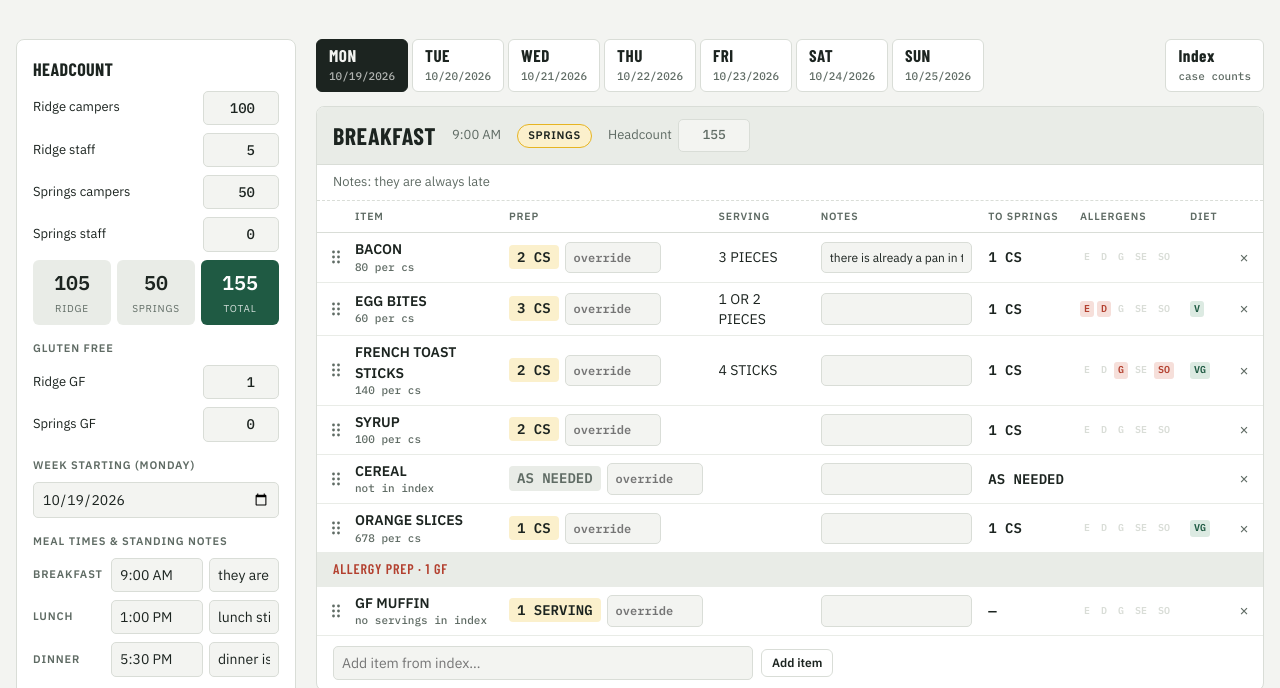
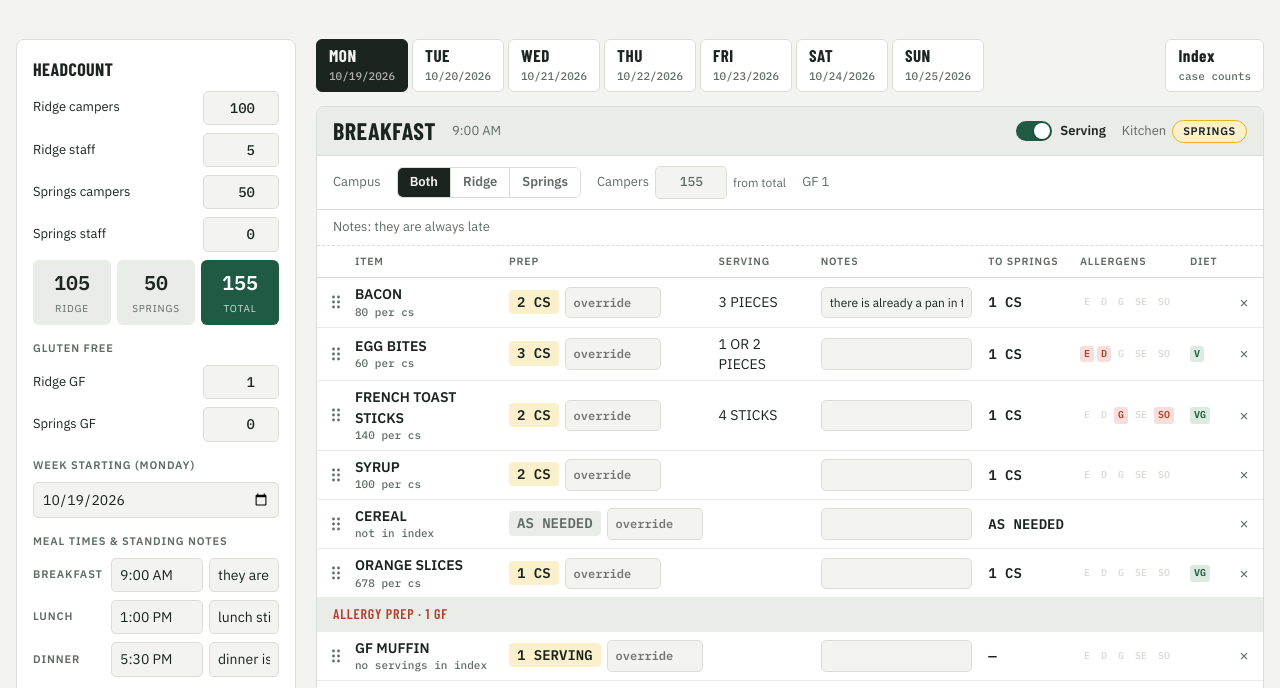
Before and after one commit to Crowders-Camps/kitchen-prep, a plain HTML site: page index.html in a window 1280 px wide. Shown: the part 81-769 px from the top of the page. Drawn offline with nearby package versions, Linux system fonts and the light colour scheme.

Commit message:
Add per-meal campus selector, camper override, and meal on/off
Co-Authored-By: Claude Opus 5.5 <noreply@anthropic.com>
Claude-Session: https://claude.ai/code/session_014NCR4NdEBMZfKZ8mGRJeZe

```diff
--- a/index.html
+++ b/index.html
@@ -114,6 +114,25 @@ tr.sub td{background:var(--soft);font-family:var(--f-display);text-transform:upp
 .idxtable td input{width:80px}
 .idxtable td.sm{font-family:var(--f-mono);font-size:12px;color:var(--muted)}
 .idxtable tr.edited td.item{color:var(--flag)}
+.tbar{display:flex;flex-wrap:wrap;align-items:center;gap:8px 16px;padding:10px 16px;border-bottom:1px solid var(--line)}
+.seg{display:inline-flex;border:1px solid var(--line);border-radius:6px;overflow:hidden}
+.seg button{border:none;background:var(--panel);padding:5px 12px;cursor:pointer;font-size:13px;font-weight:600;color:var(--muted)}
+.seg button+button{border-left:1px solid var(--line)}
+.seg button[aria-checked=true]{background:var(--ink);color:var(--bg)}
+.hint{font-size:12px;color:var(--muted)}
+input.is-ovr{border-color:var(--flag);background:var(--flag-soft)}
+.switch{display:inline-flex;align-items:center;gap:8px;cursor:pointer;margin-left:auto;font-size:13px;font-weight:600}
+.switch input{position:absolute;opacity:0;width:1px;height:1px}
+.switch .track{width:36px;height:20px;border-radius:999px;background:var(--line);position:relative;transition:background .15s}
+.switch .track::after{content:"";position:absolute;top:2px;left:2px;width:16px;height:16px;border-radius:50%;background:var(--panel);box-shadow:0 1px 2px rgba(0,0,0,.3);transition:transform .15s}
+.switch input:checked+.track{background:var(--pine)}
+.switch input:checked+.track::after{transform:translateX(16px)}
+.switch input:focus-visible+.track{outline:2px solid var(--mustard);outline-offset:2px}
+.ticket.off{opacity:.75;border-style:dashed}
+.ticket.off .thead{border-bottom:none;background:transparent}
+.ticket.off h3{color:var(--muted);text-decoration:line-through}
+.moff{font-style:normal;font-family:var(--f-mono);font-size:11px;color:var(--flag);margin-left:4px}
+.tab.alloff b{color:var(--muted);text-decoration:line-through}
 .gripc{width:28px;padding-right:0}
 .grip{border:none;background:none;color:var(--muted);cursor:grab;padding:6px 6px;border-radius:4px;touch-action:none;display:flex;align-items:center}
 .grip:hover{color:var(--ink);background:var(--soft)}
@@ -213,7 +232,7 @@ function defaults(){
   return {counts:{rg:100,rs:5,sg:50,ss:0,gfr:1,gfs:0}, week:mondayOf(new Date()),
     times:{BREAKFAST:'9:00 AM',LUNCH:'1:00 PM',DINNER:'5:30 PM'},
     notes:{BREAKFAST:'they are always late',LUNCH:'lunch stinks',DINNER:'dinner is awesome'},
-    menus, loc, mealCount:{}, idxEdits:{}, customItems:[], tab:'MONDAY'};
+    menus, loc, mealCount:{}, serve:{}, off:{}, idxEdits:{}, customItems:[], tab:'MONDAY'};
 }
 let S;
 try{const raw=localStorage.getItem(KEY); S=raw?Object.assign(defaults(),JSON.parse(raw)):defaults();}catch(e){S=defaults();}
@@ -225,15 +244,24 @@ function allIndex(){ return SEED.index.concat(S.customItems||[]); }
 function item(ref){ if(ref==null) return null; const base=baseItem(ref); if(!base) return null; const e=S.idxEdits[ref]; return e?{...base,...e}:base; }
 function disp(name){return name.replace(/^\([A-Z]+\)\s*/,'').trim();}
 function tot(){const c=S.counts; const r=(+c.rg||0)+(+c.rs||0), s=(+c.sg||0)+(+c.ss||0); return {r,s,all:r+s,gf:(+c.gfr||0)+(+c.gfs||0),gfs:+c.gfs||0};}
-function mealHead(k){const v=S.mealCount[k]; return (v===undefined||v===null||v==='')?tot().all:+v;}
+function serveOf(k){return S.serve[k]||'BOTH';}
+function isOn(k){return !S.off[k];}
+function baseHead(k){const T=tot(), s=serveOf(k); return s==='RIDGE'?T.r:s==='SPRINGS'?T.s:T.all;}
+function mealGF(k){const T=tot(), s=serveOf(k), r=+S.counts.gfr||0, sp=+S.counts.gfs||0; return s==='RIDGE'?r:s==='SPRINGS'?sp:r+sp;}
+function hasOverride(k){const v=S.mealCount[k]; return !(v===undefined||v===null||v==='');}
+function mealHead(k){return hasOverride(k)?+S.mealCount[k]:baseHead(k);}
+function servings(n){return n?n+(n===1?' SERVING':' SERVINGS'):'NONE';}
 function cases(n,spc){return Math.ceil(n/spc - 1e-9);}
 function calc(line,k){
   const it=item(line.ref), T=tot();
-  if(line.ov) return {prep:line.ov, send:/AS NEEDED/i.test(line.ov)?'AS NEEDED':(it&&it.spc?cases(T.s,it.spc)+' '+it.unit:'—'), kind:/AS NEEDED/i.test(line.ov)?'asneeded':'manual'};
-  if(line.gf){ return {prep:T.gf?T.gf+(T.gf===1?' SERVING':' SERVINGS'):'NONE', send:T.gfs?T.gfs+(T.gfs===1?' SERVING':' SERVINGS'):'—', kind:'calc'}; }
-  if(!it||!it.spc) return {prep:'AS NEEDED', send:'AS NEEDED', kind:'asneeded'};
-  const n=mealHead(k);
-  return {prep:cases(n,it.spc)+' '+it.unit, send:cases(T.s,it.spc)+' '+it.unit, kind:'calc'};
+  const sv=serveOf(k);
+  if(line.ov){ const an=/AS NEEDED/i.test(line.ov);
+    return {prep:line.ov, send:sv==='RIDGE'?'—':an?'AS NEEDED':sv==='SPRINGS'?line.ov:(it&&it.spc?cases(T.s,it.spc)+' '+it.unit:'—'), kind:an?'asneeded':'manual'}; }
+  if(line.gf){ const g=mealGF(k), gs=+S.counts.gfs||0;
+    return {prep:servings(g), send:sv==='RIDGE'?'—':gs?servings(gs):'—', kind:'calc'}; }
+  if(!it||!it.spc) return {prep:'AS NEEDED', send:sv==='RIDGE'?'—':'AS NEEDED', kind:'asneeded'};
+  const prep=cases(mealHead(k),it.spc)+' '+it.unit;
+  return {prep, send:sv==='RIDGE'?'—':sv==='SPRINGS'?prep:cases(T.s,it.spc)+' '+it.unit, kind:'calc'};
 }
 
 /* ---------- catalog for picker ---------- */
@@ -276,7 +304,7 @@ function renderTotals(){const T=tot(); t_r.textContent=T.r; t_s.textContent=T.s;
 /* ---------- tabs ---------- */
 function renderTabs(){
   const el=document.getElementById('tabs');
-  el.innerHTML=DAYS.map((d,i)=>'<button class="tab" role="tab" type="button" data-tab="'+d+'" aria-selected="'+(S.tab===d)+'"><b>'+d.slice(0,3)+'</b><small>'+dayDate(i)+'</small></button>').join('')
+  el.innerHTML=DAYS.map((d,i)=>(()=>{const on=MEALS.filter(m=>isOn(d+' '+m)).length; return '<button class="tab'+(on?'':' alloff')+'" role="tab" type="button" data-tab="'+d+'" aria-selected="'+(S.tab===d)+'"><b>'+d.slice(0,3)+(on<3?' <i class="moff">'+on+'/3</i>':'')+'</b><small>'+dayDate(i)+'</small></button>';})()).join('')
    +'<button class="tab idx" role="tab" type="button" data-tab="INDEX" aria-selected="'+(S.tab==='INDEX')+'"><b>Index</b><small>case counts</small></button>';
   el.querySelectorAll('[data-tab]').forEach(b=>b.onclick=()=>{S.tab=b.dataset.tab; save(); renderTabs(); renderView();});
   document.getElementById('pdfDay').disabled=S.tab==='INDEX';
@@ -300,20 +328,25 @@ function rowHtml(line,k,i){
    +'<td><button class="x" type="button" data-del="'+i+'" aria-label="Remove '+esc(disp(line.name))+'">×</button></td></tr>';
 }
 function ticket(d,m){
-  const k=d+' '+m, lines=S.menus[k]||[], loc=S.loc[k], hv=S.mealCount[k];
-  const overridden=hv!==undefined&&hv!==null&&hv!=='';
+  const k=d+' '+m, lines=S.menus[k]||[], loc=S.loc[k], sv=serveOf(k), on=isOn(k), kid=k.replace(' ','_');
+  const overridden=hasOverride(k);
+  const toggle='<label class="switch" title="Include this meal"><input type="checkbox" data-on id="on_'+kid+'"'+(on?' checked':'')+'><span class="track" aria-hidden="true"></span><span class="swl">'+(on?'Serving':'Off')+'</span></label>';
+  if(!on) return '<section class="ticket off" data-k="'+k+'"><div class="thead"><h3>'+m+'</h3>'+toggle+'<span class="meta">Not needed. Left off the prep sheet and PDF.</span></div></section>';
+  const seg='<div class="seg" role="radiogroup" aria-label="Campus for '+k+'">'+[['BOTH','Both'],['RIDGE','Ridge'],['SPRINGS','Springs']].map(([v,l])=>'<button type="button" role="radio" aria-checked="'+(sv===v)+'" data-serve="'+v+'">'+l+'</button>').join('')+'</div>';
   const main=lines.map((l,i)=>[l,i]).filter(x=>!x[0].gf), gf=lines.map((l,i)=>[l,i]).filter(x=>x[0].gf);
   let body='';
   if(!lines.length) body='<div class="empty">No items yet. Add one below.</div>';
   else body='<div class="tscroll"><table><thead><tr><th aria-label="Reorder"></th><th>Item</th><th>Prep</th><th>Serving</th><th>Notes</th><th>To Springs</th><th>Allergens</th><th>Diet</th><th></th></tr></thead><tbody>'
     +main.map(x=>rowHtml(x[0],k,x[1])).join('')
-    +(gf.length?'<tr class="sub" data-k="'+k+'" data-gfhead><td colspan="9">Allergy prep · '+tot().gf+' GF</td></tr>'+gf.map(x=>rowHtml(x[0],k,x[1])).join(''):'')
+    +(gf.length?'<tr class="sub" data-k="'+k+'" data-gfhead><td colspan="9">Allergy prep · '+mealGF(k)+' GF</td></tr>'+gf.map(x=>rowHtml(x[0],k,x[1])).join(''):'')
     +'</tbody></table></div>';
   return '<section class="ticket" data-k="'+k+'">'
-   +'<div class="thead"><h3>'+m+'</h3><span class="meta time">'+esc(S.times[m])+'</span>'
-   +'<button type="button" class="chip '+loc+'" data-loc title="Switch kitchen">'+loc+'</button>'
-   +'<span class="meta"><label for="hc_'+k.replace(' ','_')+'">Headcount</label><input type="number" min="0" id="hc_'+k.replace(' ','_')+'" data-hc value="'+mealHead(k)+'">'
-   +(overridden?'<button class="btn small ghost" type="button" data-hcreset>Use total</button><span class="ovr">custom</span>':'')+'</span></div>'
+   +'<div class="thead"><h3>'+m+'</h3><span class="meta time">'+esc(S.times[m])+'</span>'+toggle
+   +'<span class="meta">Kitchen <button type="button" class="chip '+loc+'" data-loc title="Switch kitchen">'+loc+'</button></span></div>'
+   +'<div class="tbar"><span class="meta">Campus</span>'+seg
+   +'<span class="meta"><label for="hc_'+kid+'">Campers</label><input type="number" min="0" id="hc_'+kid+'" data-hc value="'+mealHead(k)+'" class="'+(overridden?'is-ovr':'')+'">'
+   +(overridden?'<span class="ovr">override (calc '+baseHead(k)+')</span><button class="btn small ghost" type="button" data-hcreset>Reset</button>':'<span class="hint">from '+(sv==='BOTH'?'total':sv.toLowerCase()+' total')+'</span>')+'</span>'
+   +'<span class="meta">GF '+mealGF(k)+'</span></div>'
    +(S.notes[m]?'<div class="tnote">Notes: '+esc(S.notes[m])+'</div>':'')
    +body
    +'<div class="addrow"><input type="text" list="catalog" data-add placeholder="Add item from index…" aria-label="Add item to '+k+'">'
@@ -324,8 +357,13 @@ function renderDay(d){
   const v=document.getElementById('view'); v.innerHTML='<div class="meals">'+MEALS.map(m=>ticket(d,m)).join('')+'</div>';
   v.querySelectorAll('.ticket').forEach(t=>{
     const k=t.dataset.k, lines=S.menus[k];
+    t.querySelector('[data-on]').onchange=(e)=>{ if(e.target.checked) delete S.off[k]; else S.off[k]=true; save(); renderTabs(); renderView();
+      const n=document.getElementById('on_'+k.replace(' ','_')); if(n) n.focus(); };
+    if(!isOn(k)) return;
+    t.querySelectorAll('[data-serve]').forEach(b=>b.onclick=()=>{ if(b.dataset.serve==='BOTH') delete S.serve[k]; else S.serve[k]=b.dataset.serve; save(); renderView();
+      const n=document.querySelector('.ticket[data-k="'+k+'"] [data-serve="'+b.dataset.serve+'"]'); if(n) n.focus(); });
     t.querySelector('[data-loc]').onclick=()=>{S.loc[k]=S.loc[k]==='RIDGE'?'SPRINGS':'RIDGE'; save(); renderView();};
-    const hc=t.querySelector('[data-hc]'); hc.onchange=()=>{const v=hc.value; S.mealCount[k]=(v===''||+v===tot().all)?null:Math.max(0,+v); save(); renderView();};
+    const hc=t.querySelector('[data-hc]'); hc.onchange=()=>{const v=hc.value; S.mealCount[k]=(v===''||+v===baseHead(k))?null:Math.max(0,+v); save(); renderView();};
     const hr=t.querySelector('[data-hcreset]'); if(hr) hr.onclick=()=>{S.mealCount[k]=null; save(); renderView();};
     t.querySelectorAll('[data-ov]').forEach(el=>el.onchange=()=>{lines[+el.dataset.ov].ov=el.value.trim().toUpperCase(); save(); renderView();});
     t.querySelectorAll('[data-note]').forEach(el=>el.onchange=()=>{lines[+el.dataset.note].note=el.value; save();});
@@ -473,19 +511,22 @@ function drawDay(doc,d,first){
   doc.text(T.all+' CAMPERS    RIDGE '+T.r+'    SPRINGS '+T.s+'    RIDGE GF '+(+S.counts.gfr||0)+'    SPRINGS GF '+(+S.counts.gfs||0),40,60);
   doc.setDrawColor(30); doc.setLineWidth(1); doc.line(40,66,W-40,66);
   let y=78;
+  const offM=MEALS.filter(m=>!isOn(d+' '+m));
+  if(offM.length){doc.setFontSize(9); doc.setFont('helvetica','italic'); doc.text('Not served today: '+offM.join(', '),40,y+4); doc.setFont('helvetica','normal'); y+=16;}
   MEALS.forEach(m=>{
     const k=d+' '+m, lines=S.menus[k]||[];
+    if(!isOn(k)) return;
     const head=[['','ITEM','PREP','SERVING','NOTES','TO SPRINGS','E','D','G','SE','SO','DIET']];
     const toRow=l=>{const it=item(l.ref), c=calc(l,k); const a=it?it.al.map(x=>x?'X':''):['','','','',''];
       return ['',disp(l.name),c.prep,it&&it.size||'',l.note||'',c.send,...a,it?(it.vegan?'VG':it.veg?'V':''):''];};
     const body=lines.filter(l=>!l.gf).map(toRow);
     const gfl=lines.filter(l=>l.gf);
-    if(gfl.length){ body.push([{content:'ALLERGY PREP  ·  '+T.gf+' GF',colSpan:12,styles:{fontStyle:'bold',fillColor:[240,240,240],textColor:[150,50,35]}}]); gfl.forEach(l=>body.push(toRow(l))); }
+    if(gfl.length){ body.push([{content:'ALLERGY PREP  ·  '+mealGF(k)+' GF',colSpan:12,styles:{fontStyle:'bold',fillColor:[240,240,240],textColor:[150,50,35]}}]); gfl.forEach(l=>body.push(toRow(l))); }
     if(!body.length) body.push([{content:'No items',colSpan:12,styles:{textColor:[120,120,120],fontStyle:'italic'}}]);
     if(y>doc.internal.pageSize.getHeight()-120){doc.addPage(); y=48;}
     doc.setFillColor(28,36,32); doc.rect(40,y,W-80,22,'F'); doc.setTextColor(255); doc.setFont('helvetica','bold'); doc.setFontSize(12);
     doc.text(m,48,y+15); doc.setFontSize(9.5); doc.setFont('helvetica','normal');
-    doc.text((S.times[m]||'')+'    '+S.loc[k]+'    '+mealHead(k)+' HEADCOUNT',W-48,y+15,{align:'right'}); doc.setTextColor(0);
+    doc.text((S.times[m]||'')+'    '+(serveOf(k)==='BOTH'?'RIDGE + SPRINGS':serveOf(k)+' ONLY')+'    '+mealHead(k)+' CAMPERS'+(hasOverride(k)?' (OVERRIDE)':'')+'    KITCHEN: '+S.loc[k],W-48,y+15,{align:'right'}); doc.setTextColor(0);
     y+=22;
     if(S.notes[m]){doc.setFontSize(9); doc.setFont('helvetica','italic'); doc.text('Notes: '+S.notes[m],48,y+13); doc.setFont('helvetica','normal'); y+=18;}
     doc.autoTable({startY:y+2,head,body,margin:{left:40,right:40},theme:'grid',
@@ -509,8 +550,8 @@ async function exportPdf(days){
   try{await dl.save({filename:name,data:doc.output('blob')}); status('Saved '+name+'. Open it and print.');}
   catch(e){ if(e&&e.code==='declined') status('Export cancelled.'); else if(e&&e.code==='rate_limited') status('A save prompt is already open. Finish that one first.',true); else if(e&&['not_granted','unavailable','capability_disabled','capability_removed'].includes(e.code)) downloadsBlocked(); else status('Could not save the PDF ('+(e&&e.code||'error')+').',true);}
 }
-document.getElementById('pdfDay').onclick=()=>{ if(S.tab!=='INDEX') exportPdf([S.tab]); };
-document.getElementById('pdfWeek').onclick=()=>exportPdf(DAYS);
+document.getElementById('pdfDay').onclick=()=>{ if(S.tab==='INDEX') return; if(!MEALS.some(m=>isOn(S.tab+' '+m))){status('All meals on this day are turned off.',true); return;} exportPdf([S.tab]); };
+document.getElementById('pdfWeek').onclick=()=>{const ds=DAYS.filter(d=>MEALS.some(m=>isOn(d+' '+m))); if(!ds.length){status('Every meal this week is turned off.',true); return;} exportPdf(ds);};
 let armed=false;
 document.getElementById('resetAll').onclick=(e)=>{const b=e.currentTarget;
   if(!armed){armed=true; b.textContent='Click again to reset'; setTimeout(()=>{armed=false; b.textContent='Reset to sheet';},3000); return;}
```
